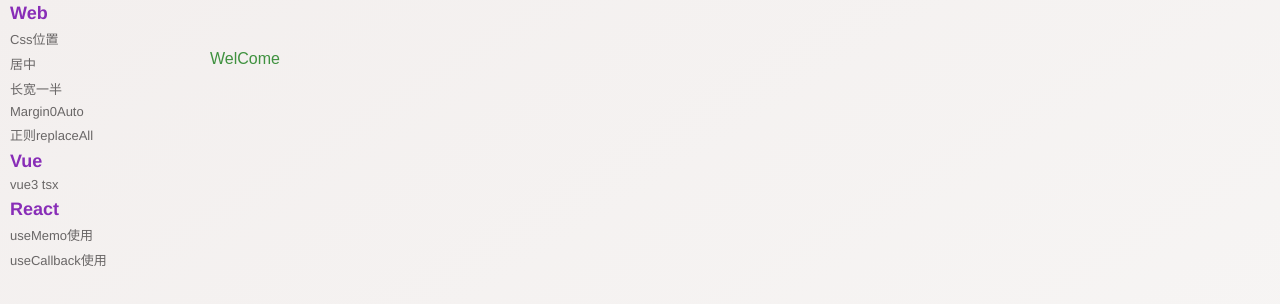
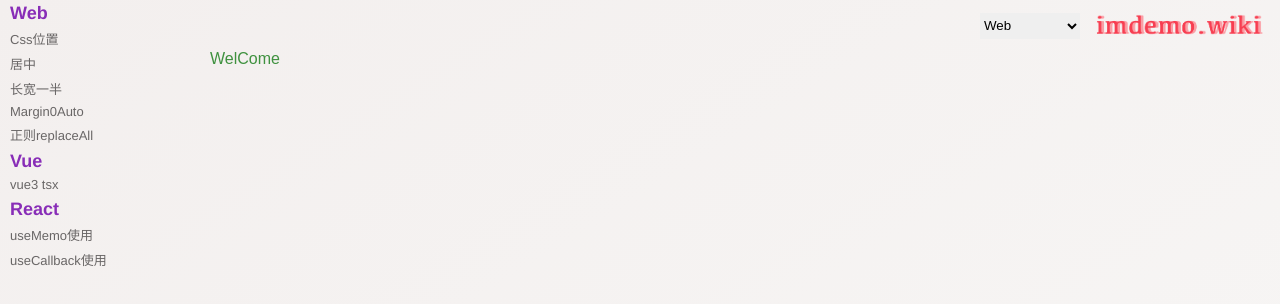
Before and after one commit to zacard-orc/imdemo, a Vue app: page / in a window 1280 px wide. Shown: the top 304 px of the page. Built offline with nearby package versions, Linux system fonts and the light colour scheme.

Commit message:
feat: add center2

```diff
--- a/src/components/NavLeft/NavLeft.tsx
+++ b/src/components/NavLeft/NavLeft.tsx
@@ -1,12 +1,13 @@
 import './NavLeft.scss'
 
-import { computed, defineComponent, onMounted, reactive, ref } from 'vue'
+import { computed, defineComponent, onMounted, reactive, ref, watch } from 'vue'
 import { useI18n } from 'vue-i18n'
 import { useRouter } from 'vue-router'
+import { useStore } from 'vuex'
 
 import GapOne from '@/components/GapOne/GapOne'
 import InputAtom from '@/components/InputAtom/InputAtom'
-import { K_ENTRY, K_ENTRY_LANG } from '@/constant/z'
+import { K_ENTRY_CPP, K_ENTRY_GO, K_ENTRY_JAVA, K_ENTRY_K8S, K_ENTRY_LANG, K_ENTRY_WEB } from '@/constant/z'
 import useRouteParam from '@/hooks/useRouteParam'
 
 export default defineComponent({
@@ -22,15 +23,43 @@ export default defineComponent({
     },
   },
   setup(props) {
+    /* 路由 */
     const router = useRouter()
-    const topics = reactive<IMenu[]>(K_ENTRY)
+
+    /* 话题 */
+    const topics = ref<IMenu[]>(K_ENTRY_WEB)
+    const topicMap = reactive<Record<string, IMenu[]>>({
+      WEB: K_ENTRY_WEB,
+      JAVA: K_ENTRY_JAVA,
+      K8S: K_ENTRY_K8S,
+      GO: K_ENTRY_GO,
+      'C/C++': K_ENTRY_CPP,
+    })
+
+    /* 搜索词 */
     const word = ref('')
-    const cps = reactive(
-      topics.reduce((prev: Record<string, boolean>, el) => {
+
+    /* 折叠 */
+    const cps = ref(
+      topics.value.reduce((prev: Record<string, boolean>, el) => {
         prev[el.name_meta] = true //true-放开，false-折叠
         return prev
       }, {})
     )
+
+    /* 选中的编程语言 */
+    const store = useStore()
+    watch(
+      () => store.state.codeLang,
+      async (n, _) => {
+        topics.value = topicMap[n.toUpperCase()]
+        cps.value = topicMap[n.toUpperCase()].reduce((prev: Record<string, boolean>, el) => {
+          prev[el.name_meta] = true //true-放开，false-折叠
+          return prev
+        }, {})
+      }
+    )
+
     const i18nLocale = useI18n()
 
     onMounted(() => {
@@ -40,7 +69,7 @@ export default defineComponent({
     const { path } = useRouteParam()
 
     const enTopics = computed<IMenu[]>(() => {
-      return topics.reduce((prev: IMenu[], el) => {
+      return topics.value.reduce((prev: IMenu[], el) => {
         const sub = el.children
         const ret = sub.filter((el2) => {
           if (word.value === '') return true
@@ -60,6 +89,7 @@ export default defineComponent({
         return prev
       }, [])
     })
+
     const mgSearch = (v: string) => {
       console.log('outer fn =>', v)
       word.value = v
@@ -78,10 +108,7 @@ export default defineComponent({
     }
 
     return () => (
-      <div
-        className="nav-left"
-        style={{ display: path.value.includes('block-') ? 'none' : 'block' }}
-      >
+      <div className="nav-left" style={{ display: path.value.includes('block-') ? 'none' : 'block' }}>
         <input-atom onSearch={mgSearch} onUpdateBx={mgSearch2} />
         <gap-one />
         <div className="result-list">
@@ -96,7 +123,7 @@ export default defineComponent({
                   <div
                     className="head"
                     onClick={() => {
-                      cps[el.name_meta] = !cps[el.name_meta]
+                      cps.value[el.name_meta] = !cps.value[el.name_meta]
                     }}
                   >
                     {el[K_ENTRY_LANG[i18nLocale.locale.value]] || el.name_en}
@@ -104,7 +131,7 @@ export default defineComponent({
                   <div
                     className="body"
                     style={{
-                      height: cps[el.name_meta] ? 'auto' : '0', //true-放开，false-折叠
+                      height: cps.value[el.name_meta] ? 'auto' : '0', //true-放开，false-折叠
                     }}
                   >
                     {sub.map((el2, idx2) => {
--- a/src/components/ToolBarTop/ToolBarTop.scss
+++ b/src/components/ToolBarTop/ToolBarTop.scss
@@ -6,11 +6,29 @@
   height: 40px;
   margin-bottom: 10px;
   display: grid;
-  grid-template-columns: 1fr 40px 40px;
+  grid-template-columns: 1fr 100px 200px;
   > div {
     line-height: 50px;
     font-weight: 600;
     color: #54585d;
+  }
+
+  // select 切换编程语言
+  > div:nth-child(2){
+    > select {
+      width: 100%;
+      height: 26px;
+      border: none;
+      font-family:  Lato-Bold,sans-serif;
+    }
+  }
+
+  // logo
+  > div:last-child {
+    @extend .gm-ct01;
+    > img {
+      width: 100%;
+    }
   }
 
   > .add {
--- a/src/components/ToolBarTop/ToolBarTop.tsx
+++ b/src/components/ToolBarTop/ToolBarTop.tsx
@@ -1,20 +1,38 @@
 import './ToolBarTop.scss'
 
 import { defineComponent } from 'vue'
+import { useStore } from 'vuex'
 
+import logo from '@/assets/logo.png'
 import useRouteParam from '@/hooks/useRouteParam'
 
 export default defineComponent({
   name: 'ToolBarTop',
   setup() {
     const { topic, path } = useRouteParam()
+    const store = useStore()
 
     return () => (
-      <div
-        className="toolbar-top"
-        style={{ paddingLeft: path.value.includes('block-') ? '12px' : '0' }}
-      >
+      // @ts-ignore
+      <div className="toolbar-top" style={{ paddingLeft: path.value.includes('block-') ? '12px' : '0' }}>
         <div>{`${topic.value ?? ''}`}</div>
+        <div>
+          <select
+            onChange={(e: Event) => {
+              // @ts-ignore
+              store.commit('codeLang', e?.target?.value)
+            }}
+          >
+            <option>Web</option>
+            <option>K8s</option>
+            <option>Go</option>
+            <option>Java</option>
+            <option>C/C++</option>
+          </select>
+        </div>
+        <div>
+          <img src={logo} alt="logo" />
+        </div>
       </div>
     )
   },
--- a/src/constant/z.ts
+++ b/src/constant/z.ts
@@ -1,6 +1,6 @@
 export const K_CATA: string[] = ['v2', 'v3sfc', 'v3tsx']
 
-export const K_ENTRY: IMenu[] = [
+export const K_ENTRY_WEB: IMenu[] = [
   {
     level: 1,
     name_en: 'Web',
@@ -37,6 +37,59 @@ export const K_ENTRY: IMenu[] = [
     ],
   },
 ]
+
+export const K_ENTRY_GO: IMenu[] = [
+  {
+    level: 1,
+    name_en: 'Basic',
+    name_zh: '基础',
+    name_meta: 'Basic',
+    children: [
+      { level: 2, name_zh: '日志', name_en: 'go log', name_meta: 'go_log', desc: 'go log format' },
+      { level: 2, name_zh: '协程', name_en: 'go func', name_meta: 'go_func', desc: 'go func x' },
+    ],
+  },
+]
+
+export const K_ENTRY_JAVA: IMenu[] = [
+  {
+    level: 1,
+    name_en: 'Basic',
+    name_zh: '基础',
+    name_meta: 'Basic',
+    children: [
+      { level: 2, name_zh: 'Java日志', name_en: 'go log', name_meta: 'go_log', desc: 'go log format' },
+      { level: 2, name_zh: 'Java协程', name_en: 'go func', name_meta: 'go_func', desc: 'go func x' },
+    ],
+  },
+]
+
+export const K_ENTRY_K8S: IMenu[] = [
+  {
+    level: 1,
+    name_en: 'Basic',
+    name_zh: '基础',
+    name_meta: 'Basic',
+    children: [
+      { level: 2, name_zh: 'K8S日志', name_en: 'go log', name_meta: 'go_log', desc: 'go log format' },
+      { level: 2, name_zh: 'K8S协程', name_en: 'go func', name_meta: 'go_func', desc: 'go func x' },
+    ],
+  },
+]
+
+export const K_ENTRY_CPP: IMenu[] = [
+  {
+    level: 1,
+    name_en: 'Basic',
+    name_zh: '基础',
+    name_meta: 'Basic',
+    children: [
+      { level: 2, name_zh: 'CPP日志', name_en: 'go log', name_meta: 'go_log', desc: 'go log format' },
+      { level: 2, name_zh: 'CPP协程', name_en: 'go func', name_meta: 'go_func', desc: 'go func x' },
+    ],
+  },
+]
+
 export const K_ENTRY_LANG: Record<string, string> = {
   'zh-CN': 'name_zh',
   en: 'name_en',
--- a/src/main.ts
+++ b/src/main.ts
@@ -6,7 +6,7 @@ import './index.scss'
 import { createApp, defineAsyncComponent } from 'vue'
 
 import { i18n } from '@/i18n'
-import { store } from '@/store'
+import { store } from '@/store/store_v3'
 
 import App from './App.vue'
 import router_v3 from './router/router_v3'
--- a/src/shims-vue.d.ts
+++ b/src/shims-vue.d.ts
@@ -6,6 +6,9 @@ declare module '*.vue' {
 
 interface IState {
   count: number
+}
+interface ICode {
+  codeLang: string
 }
 
 declare module '*.svg' {
--- a/src/store/index.ts
+++ b/src/store/store_v3.ts
@@ -4,12 +4,12 @@ import { createStore } from 'vuex'
 export const store = createStore({
   state() {
     return {
-      count: 0,
+      codeLang: 'Web',
     }
   },
   mutations: {
-    increment(state: IState) {
-      state.count++
+    codeLang(state: ICode, code: string) {
+      state.codeLang = code
     },
   },
 })
```
Also changed, not shown: src/mds/Web/css_pos.md (+6 -6 lines), src/assets/logo.png.
